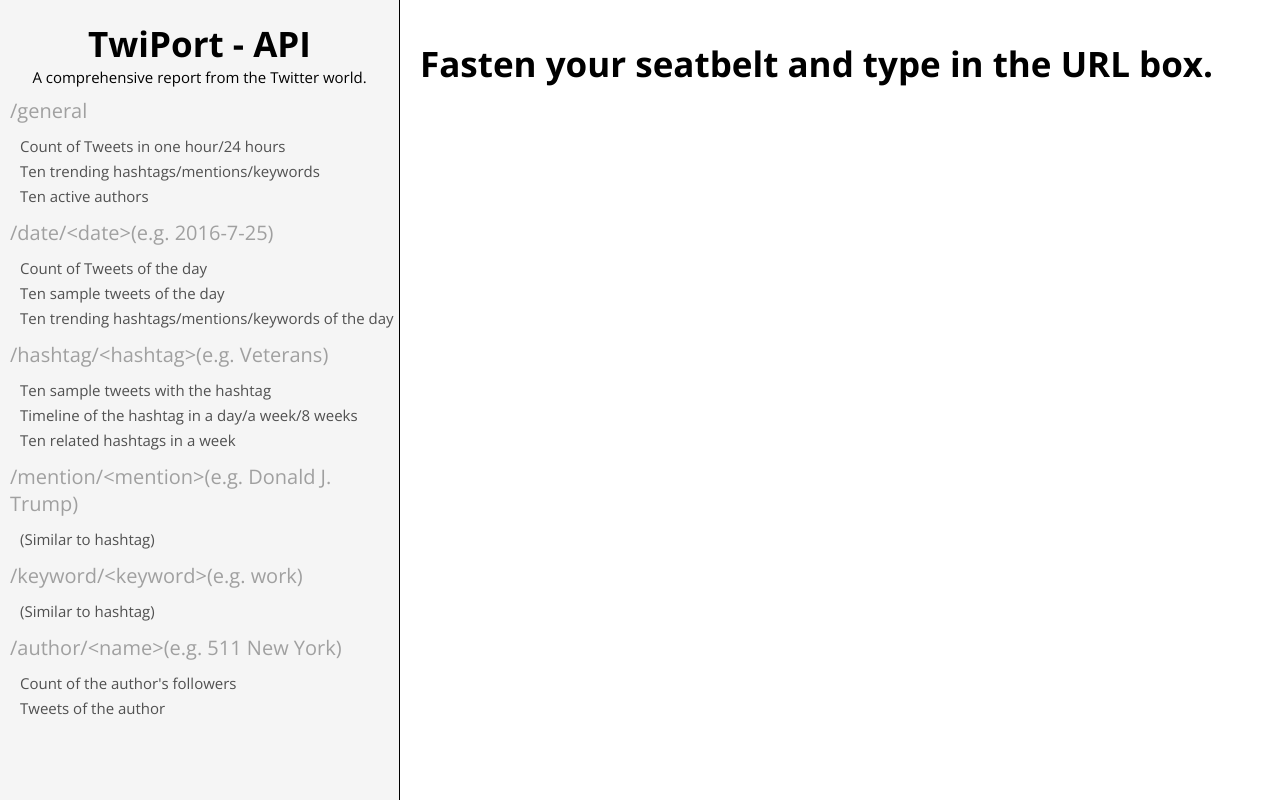
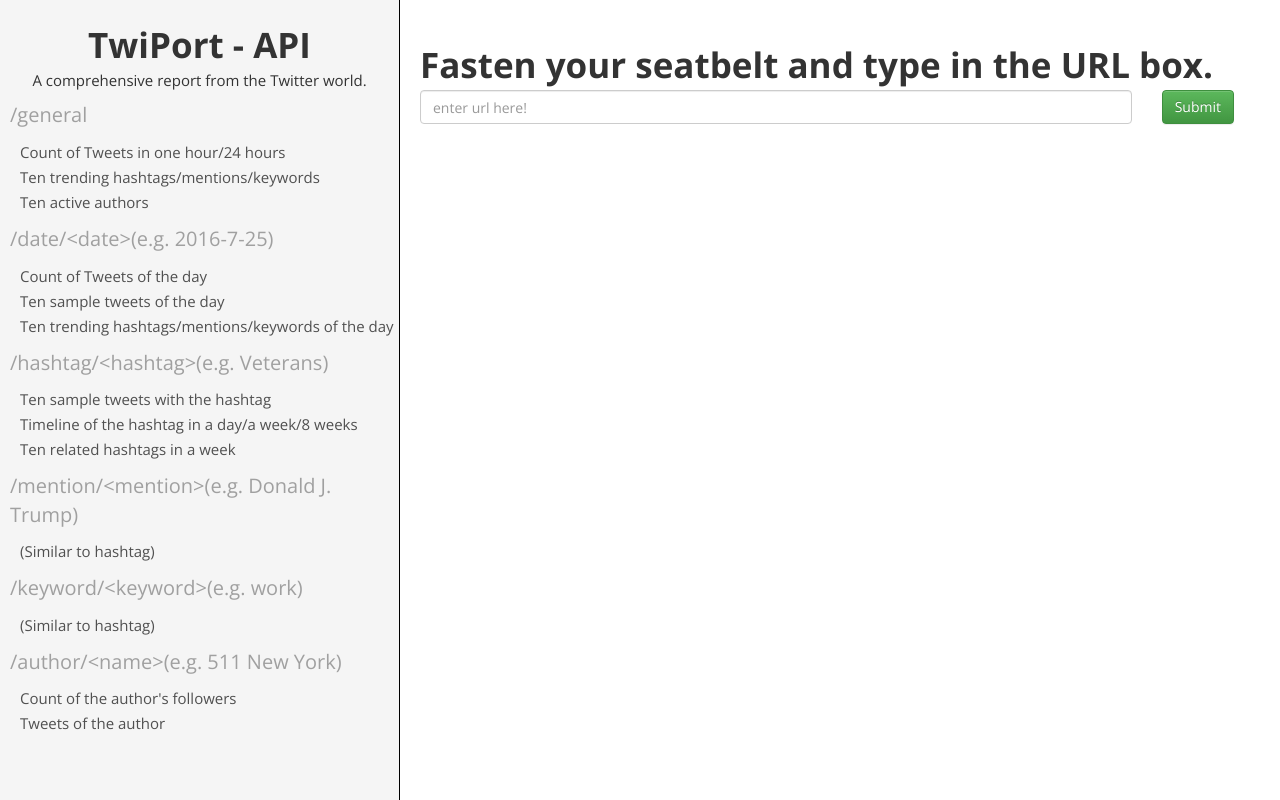
Before and after one commit to gt-big-data/ApiAndCrawler, a plain HTML site: page api/templates/index.html in a window 1280 px wide. Drawn offline with nearby package versions, Linux system fonts and the light colour scheme.

Commit message:
made a functional URL text box for index.html

```diff
--- a/api/templates/index.html
+++ b/api/templates/index.html
@@ -2,6 +2,16 @@
 <html>
 <head>
 	<title>TwiPort - API</title>
+
+    <!-- Latest compiled and minified CSS -->
+    <link rel="stylesheet" href="https://maxcdn.bootstrapcdn.com/bootstrap/3.3.7/css/bootstrap.min.css" integrity="sha384-BVYiiSIFeK1dGmJRAkycuHAHRg32OmUcww7on3RYdg4Va+PmSTsz/K68vbdEjh4u" crossorigin="anonymous">
+
+    <!-- Optional theme -->
+    <link rel="stylesheet" href="https://maxcdn.bootstrapcdn.com/bootstrap/3.3.7/css/bootstrap-theme.min.css" integrity="sha384-rHyoN1iRsVXV4nD0JutlnGaslCJuC7uwjduW9SVrLvRYooPp2bWYgmgJQIXwl/Sp" crossorigin="anonymous">
+
+    <!-- Latest compiled and minified JavaScript -->
+    <script src="https://maxcdn.bootstrapcdn.com/bootstrap/3.3.7/js/bootstrap.min.js" integrity="sha384-Tc5IQib027qvyjSMfHjOMaLkfuWVxZxUPnCJA7l2mCWNIpG9mGCD8wGNIcPD7Txa" crossorigin="anonymous"></script>
+
 	<style type="text/css">
 		@import url(https://fonts.googleapis.com/css?family=Open+Sans:300,400,700);
 		html, body {
@@ -48,6 +58,7 @@
 			line-height: 25px;
             font-size: 15px;
 			color: #505050;
+            text-decoration: none;
 		}
 		.leftMenuItem:hover {color: black;}
 		.requestType {
@@ -72,33 +83,64 @@
 </head>
 <body>
 	<div id="leftMenu">
+
 		<div id="title">TwiPort - API</div>
 		<div id="subhead">A comprehensive report from the Twitter world.</div>
+
 		<div class="requestType">/general</div>
-			<a class="leftMenuItem">Count of Tweets in one hour/24 hours</a><br />
-			<a class="leftMenuItem">Ten trending hashtags/mentions/keywords</a><br />
-			<a class="leftMenuItem">Ten active authors</a><br />
+			<a href="#" class="leftMenuItem">Count of Tweets in one hour/24 hours</a><br />
+			<a href="#" class="leftMenuItem">Ten trending hashtags/mentions/keywords</a><br />
+			<a href="#" class="leftMenuItem">Ten active authors</a><br />
+
 		<div class="requestType">/date/&lt;date&gt;(e.g. 2016-7-25)</div>
-			<a class="leftMenuItem">Count of Tweets of the day</a><br />
-			<a class="leftMenuItem">Ten sample tweets of the day</a><br />
-			<a class="leftMenuItem">Ten trending hashtags/mentions/keywords of the day</a><br />
+			<a href="#" class="leftMenuItem">Count of Tweets of the day</a><br />
+			<a href="#" class="leftMenuItem">Ten sample tweets of the day</a><br />
+			<a href="#" class="leftMenuItem">Ten trending hashtags/mentions/keywords of the day</a><br />
+
 		<div class="requestType">/hashtag/&lt;hashtag&gt;(e.g. Veterans)</div>
-			<a class="leftMenuItem">Ten sample tweets with the hashtag</a><br />
-			<a class="leftMenuItem">Timeline of the hashtag in a day/a week/8 weeks</a><br />
-			<a class="leftMenuItem">Ten related hashtags in a week</a><br />
+			<a href="#" class="leftMenuItem">Ten sample tweets with the hashtag</a><br />
+			<a href="#" class="leftMenuItem">Timeline of the hashtag in a day/a week/8 weeks</a><br />
+			<a href="#" class="leftMenuItem">Ten related hashtags in a week</a><br />
+
 		<div class="requestType">/mention/&lt;mention&gt;(e.g. Donald J. Trump)</div>
-			<a class="leftMenuItem">(Similar to hashtag)</a><br />
+			<a href="#" class="leftMenuItem">(Similar to hashtag)</a><br />
+
 		<div class="requestType">/keyword/&lt;keyword&gt;(e.g. work)</div>
-			<a class="leftMenuItem">(Similar to hashtag)</a><br />
+			<a href="#" class="leftMenuItem">(Similar to hashtag)</a><br />
+
 		<div class="requestType">/author/&lt;name&gt;(e.g. 511 New York)</div>
-			<a class="leftMenuItem">Count of the author's followers</a><br />
-			<a class="leftMenuItem">Tweets of the author</a><br />
+			<a href="#" class="leftMenuItem">Count of the author's followers</a><br />
+			<a href="#" class="leftMenuItem">Tweets of the author</a><br />
 	</div>
+
 	<div id="mainFrame">
-		<div class="mainSection">
-			Fasten your seatbelt and type in the URL box.
-		</div>
+      <div class="mainSection">
+    	Fasten your seatbelt and type in the URL box.
+      </div>
+      <form onsubmit="go2URL()">
+        <div class="row">
+          <div class="col-10 col-lg-10 col-md-10 col-sm-10">
+            <div class="form-group">
+              <input type="text" class="form-control" id="search" placeholder="enter url here!">
+            </div>
+          </div>
+          <div class="col-2 col-lg-2 col-md-2 col-sm-2">
+            <input class="btn btn-success"type="submit" value="Submit">
+          </div>
+        </div>
+      </form>
 	</div>
+
+    <script>
+        function go2URL() {
+            var url = document.getElementById("search").value;
+            if (url.indexOf("https://") != -1 || url.indexOf("http://") != -1) {
+                window.open(url);
+            } else {
+                window.open("http://" + url);
+            }
+        }
+    </script>
 
 </body>
 </html>
```
